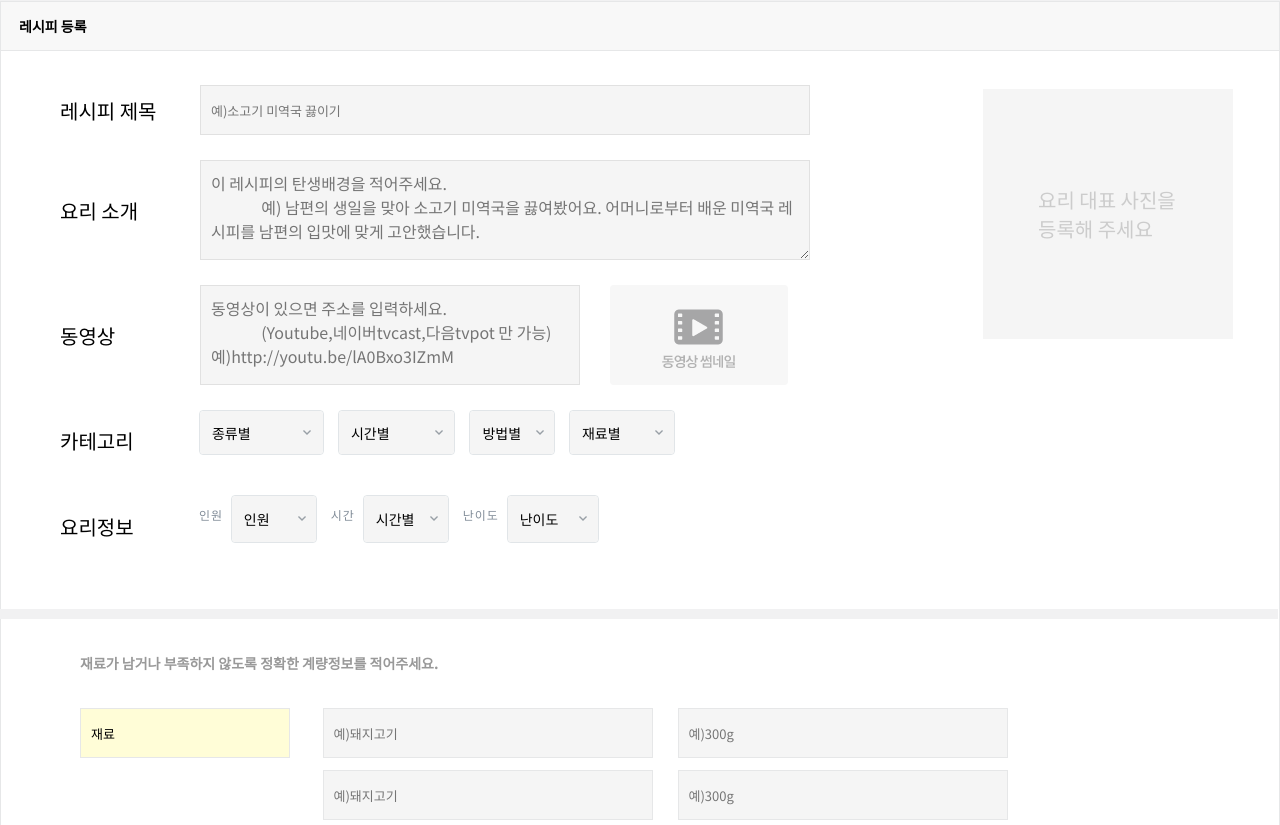
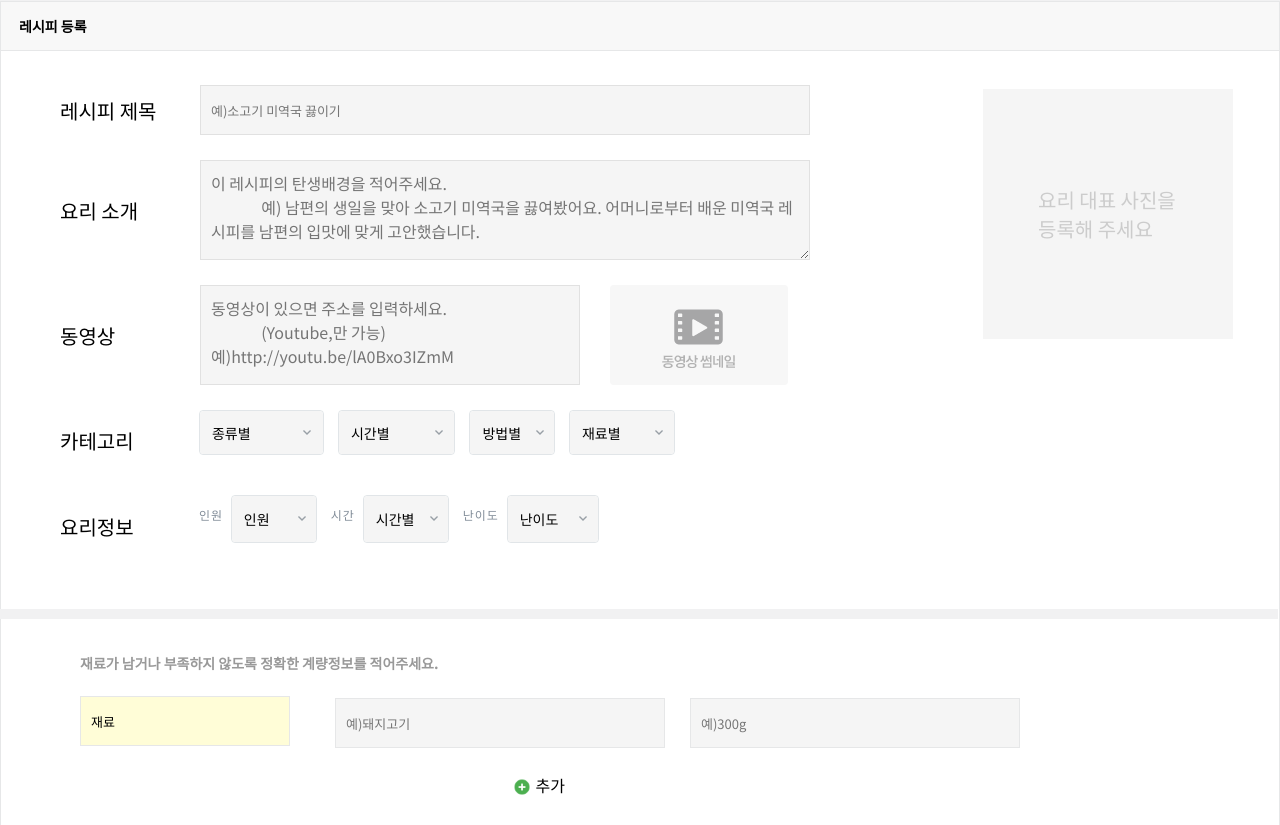
Before and after one commit to hongdaestudy/recipe-frontend, a React (Create React App) app: page /recipe/register in a window 1280 px wide. Shown: the part 175-1000 px from the top of the page. Built offline with nearby package versions, Linux system fonts and the light colour scheme; sample sign-in values are in the browser's storage.

Commit message:
form context 를 이용하여 구조 재설정 및 youtube url 에서 thumbnail 가져오기 기능

```diff
--- a/src/pages/RegisterPage/index.tsx
+++ b/src/pages/RegisterPage/index.tsx
@@ -1,5 +1,10 @@
 import React, { useEffect, useState } from 'react';
-import { SubmitHandler, useForm } from 'react-hook-form';
+import {
+  useForm,
+  FormProvider,
+  useFormContext,
+  SubmitHandler,
+} from 'react-hook-form';
 import styled from 'styled-components';
 import FlexBox from '../../component/Flex';
 import { Icon } from '../../component/Icon';
@@ -21,6 +26,7 @@ import {
 import { ImageInput } from '../../component/ImageInput';
 import { ColumnBox, FirstFormBox, FormBox, Label } from './template/styles';
 import Input from '../../component/Input/Input';
+import { FirstFormColumn } from './template/FirstFormColumn';
 
 export interface FormInput {
   recipeTitle: string;
@@ -44,10 +50,11 @@ export interface FormInput {
 // 포커스 지나가면 태그 자동 생성 기능
 
 export const RegisterPage = () => {
-  const { register, watch, handleSubmit } = useForm<FormInput>();
-
+  // const { register, watch, handleSubmit } = useForm<FormInput>();
+  const methods = useForm<FormInput>();
   const [imagePreview, setImagePreview] = useState<string>('');
-  const recipeImage = watch('recipeImage');
+  const [urlThumbnail, setUrlThumbnail] = useState<string>('');
+  const recipeImage = methods.watch('recipeImage');
 
   useEffect(() => {
     if (recipeImage && recipeImage.length > 0) {
@@ -68,157 +75,15 @@ export const RegisterPage = () => {
       <TopBox>
         <h1>레시피 등록</h1>
       </TopBox>
-      <FormWrapper onSubmit={handleSubmit(onSubmit)}>
-        {/* <FirstFormColumn /> */}
-        <FirstFormBox justifyContent="flex-start">
-          <FormBox justifyContent="space-around">
-            <FlexBox
-              style={{ width: '80%' }}
-              direction="column"
-              justifyContent="flex-start"
-            >
-              <ColumnBox justifyContent="flex-start">
-                <Label>레시피 제목</Label>
-                <Input
-                  {...register('recipeTitle')}
-                  as={'input'}
-                  width={610}
-                  height={50}
-                  style={{
-                    backgroundColor: '#f5f5f5',
-                    // paddingLeft: '6px 12px',
-                    border: '1px solid #e1e1e1',
-                  }}
-                  placeholder="예)소고기 미역국 끓이기"
+      <FormProvider {...methods}>
+        <FormWrapper onSubmit={methods.handleSubmit(onSubmit)}>
+          <FirstFormColumn
+            imagePreview={imagePreview}
+            setImagePreview={setImagePreview}
+            setUrlThumbnail={setUrlThumbnail}
+            urlThumbNail={urlThumbnail}
           />
-              </ColumnBox>
-              <ColumnBox justifyContent="flex-start">
-                <Label>요리 소개</Label>
-                <Input
-                  as={'textarea'}
-                  {...register('recipeDescription')}
-                  width={610}
-                  height={100}
-                  style={{
-                    fontSize: '16px',
-                    backgroundColor: '#f5f5f5',
-                    // paddingLeft: '6px 12px',
-                    border: '1px solid #e1e1e1',
-                  }}
-                  placeholder="이 레시피의 탄생배경을 적어주세요.
-              예) 남편의 생일을 맞아 소고기 미역국을 끓여봤어요. 어머니로부터 배운 미역국 레시피를 남편의 입맛에 맞게 고안했습니다."
-                />
-              </ColumnBox>
 
-              <ColumnBox justifyContent="flex-start">
-                <Label>동영상</Label>
-                <Input
-                  as={'textarea'}
-                  {...register('videoUrl')}
-                  width={380}
-                  height={100}
-                  style={{
-                    resize: 'none',
-                    fontSize: '16px',
-                    backgroundColor: '#f5f5f5',
-                    // paddingLeft: '6px 12px',
-                    border: '1px solid #e1e1e1',
-                    marginRight: '10px',
-                  }}
-                  placeholder="동영상이 있으면 주소를 입력하세요.
-              (Youtube,네이버tvcast,다음tvpot 만 가능) 예)http://youtu.be/lA0Bxo3IZmM"
-                />
-                <div>
-                  {/* thumbnail 등록 후 아이콘 제거  */}
-                  <Icon
-                    width={178}
-                    height={100}
-                    src={`${process.env.PUBLIC_URL}/assets/pic_none5.gif`}
-                  />
-                </div>
-              </ColumnBox>
-              <ColumnBox justifyContent="flex-start">
-                <Label>카테고리</Label>
-                <FlexBox justifyContent="flex-start" style={{ width: '100%' }}>
-                  <Select
-                    {...register('category')}
-                    width={125}
-                    options={categoryOption1}
-                  />
-                  <Select
-                    {...register('occasion')}
-                    width={117.5}
-                    options={categoryOption2}
-                  />
-                  <Select
-                    {...register('method')}
-                    width={85.5}
-                    options={categoryOption3}
-                  />
-                  <Select
-                    {...register('ingredient')}
-                    width={106}
-                    options={categoryOption4}
-                  />
-                </FlexBox>
-              </ColumnBox>
-              <ColumnBox justifyContent="flex-start">
-                <Label>요리정보</Label>
-                <FlexBox justifyContent="flex-start" style={{ width: '100%' }}>
-                  <Select
-                    {...register('totalNumber')}
-                    column={false}
-                    label="인원"
-                    width={86}
-                    options={categoryOption5}
-                  />
-                  <Select
-                    column={false}
-                    width={86}
-                    {...register('infoTime')}
-                    label={'시간'}
-                    style={{ transform: "translateX('14px')" }}
-                    options={categoryOption2}
-                  />
-                  <Select
-                    column={false}
-                    {...register('difficulty')}
-                    width={92}
-                    style={{ transform: "translateX('14px')" }}
-                    label={'난이도'}
-                    options={categoryOption7}
-                  />
-                </FlexBox>
-              </ColumnBox>
-            </FlexBox>
-            <FlexBox
-              style={{
-                position: 'relative',
-                height: '100%',
-                marginRight: '15px',
-                transform: ' translateY(-120px)',
-              }}
-              alignItems="flex-start"
-            >
-              <ImageInputWrapper>
-                {!imagePreview ? (
-                  <Label>요리 대표 사진을 등록해 주세요</Label>
-                ) : (
-                  <ImagePreview
-                    src={`${imagePreview}`}
-                    alt="레시피 대표 이미지"
-                  />
-                )}
-                <TitleImageInput
-                  {...register('recipeImage')}
-                  id="picture"
-                  type="file"
-                />
-              </ImageInputWrapper>
-              {/* 대표 사진 업데이트 */}
-            </FlexBox>
-          </FormBox>
-        </FirstFormBox>
           <SecondFormField />
           <ThirdFormColumn />
 
@@ -230,6 +95,7 @@ export const RegisterPage = () => {
             <CancelBtn>취소</CancelBtn>
           </FirstFormBox>
         </FormWrapper>
+      </FormProvider>
     </Container>
   );
 };
--- a/src/pages/RegisterPage/template/FirstFormColumn.tsx
+++ b/src/pages/RegisterPage/template/FirstFormColumn.tsx
@@ -1,4 +1,4 @@
-import React from 'react';
+import React, { useEffect } from 'react';
 import FlexBox from '../../../component/Flex';
 import { Icon } from '../../../component/Icon';
 import Input from '../../../component/Input/Input';
@@ -13,12 +13,43 @@ import {
   categoryOption7,
 } from './data';
 import { ImageInput } from '../../../component/ImageInput';
-import { useForm } from 'react-hook-form';
-import { FormInput } from '..';
+import { useForm, useFormContext } from 'react-hook-form';
+import {
+  FormInput,
+  ImageInputWrapper,
+  ImagePreview,
+  TitleImageInput,
+} from '..';
+
+interface FirstFormColumnProps {
+  imagePreview: string;
+  setImagePreview: React.Dispatch<React.SetStateAction<string>>;
+  urlThumbNail: string;
+  setUrlThumbnail: React.Dispatch<React.SetStateAction<string>>;
+}
 
 // page 의 state들을 상속
-export const FirstFormColumn = () => {
-  const { register, watch } = useForm<FormInput>();
+export const FirstFormColumn = ({
+  imagePreview,
+  setImagePreview,
+  urlThumbNail,
+  setUrlThumbnail,
+}: FirstFormColumnProps) => {
+  const { register, watch } = useFormContext();
+
+  const videoUrlValue = watch('videoUrl');
+
+  useEffect(() => {
+    if (videoUrlValue) {
+      // youtube 만 처리
+      const videoIdArr: any[] = videoUrlValue.split('/');
+      const id = videoIdArr[videoIdArr.length - 1];
+      //https://youtu.be/FxKiuNUfTZg
+      //https://img.youtube.com/vi/6PlkYCfW0_U/mqdefault.jpg 320 x 180
+      console.log(id);
+      setUrlThumbnail(`https://img.youtube.com/vi/${id}/mqdefault.jpg`);
+    }
+  }, [videoUrlValue]);
 
   return (
     <FirstFormBox justifyContent="flex-start">
@@ -77,14 +108,18 @@ export const FirstFormColumn = () => {
                 marginRight: '10px',
               }}
               placeholder="동영상이 있으면 주소를 입력하세요.
-              (Youtube,네이버tvcast,다음tvpot 만 가능) 예)http://youtu.be/lA0Bxo3IZmM"
+              (Youtube,만 가능) 예)http://youtu.be/lA0Bxo3IZmM"
             />
             <div>
               {/* thumbnail 등록 후 아이콘 제거  */}
               <Icon
                 width={178}
                 height={100}
-                src={`${process.env.PUBLIC_URL}/assets/pic_none5.gif`}
+                src={
+                  urlThumbNail.length === 0
+                    ? `${process.env.PUBLIC_URL}/assets/pic_none5.gif`
+                    : urlThumbNail
+                }
               />
             </div>
           </ColumnBox>
@@ -144,19 +179,26 @@ export const FirstFormColumn = () => {
         </FlexBox>
         <FlexBox
           style={{
+            position: 'relative',
             height: '100%',
             marginRight: '15px',
             transform: ' translateY(-120px)',
           }}
           alignItems="flex-start"
         >
-          <ImageInput
-            label="요리대표사진을 등록해 주세요"
-            isLabel={true}
-            placeholder="요리대표사진을 등록해 주세요"
-            width={250}
-            height={250}
-          />
+          <ImageInputWrapper>
+            {!imagePreview ? (
+              <Label>요리 대표 사진을 등록해 주세요</Label>
+            ) : (
+              <ImagePreview src={`${imagePreview}`} alt="레시피 대표 이미지" />
+            )}
+            <TitleImageInput
+              {...register('recipeImage')}
+              id="picture"
+              type="file"
+            />
+          </ImageInputWrapper>
+          {/* 대표 사진 업데이트 */}
         </FlexBox>
       </FormBox>
     </FirstFormBox>
--- a/src/pages/RegisterPage/template/SecondFormField.tsx
+++ b/src/pages/RegisterPage/template/SecondFormField.tsx
@@ -12,8 +12,10 @@ import {
   LineDiv,
 } from './styles';
 import AddIcon from '../../../../public/assets/add_icon.png';
+import { useFormContext } from 'react-hook-form';
 
 export const SecondFormField = () => {
+  const { register } = useFormContext();
   return (
     <FirstFormBox direction="column">
       <H3>재료가 남거나 부족하지 않도록 정확한 계량정보를 적어주세요.</H3>
@@ -34,37 +36,13 @@ export const SecondFormField = () => {
             />
           </FlexBox>
 
-          <FlexBox style={{ width: '100%' }} direction="column">
-            <InputBox style={{ width: '100%' }} justifyContent="flex-start">
-              <Input
-                as={'input'}
-                placeholder="예)돼지고기"
-                width={330}
-                height={50}
-              />
-              <Input
-                as={'input'}
-                placeholder="예)300g"
-                width={330}
-                style={{ marginLeft: '25px' }}
-                height={50}
-              />
-            </InputBox>
-            <InputBox style={{ width: '100%' }} justifyContent="flex-start">
-              <Input
-                as={'input'}
-                placeholder="예)돼지고기"
-                width={330}
-                height={50}
-              />
-              <Input
-                as={'input'}
-                placeholder="예)300g"
-                width={330}
-                style={{ marginLeft: '25px' }}
-                height={50}
-              />
-            </InputBox>
+          <FlexBox
+            style={{ width: '100%', transform: 'translateY(-60px)' }}
+            direction="column"
+            alignItems="flex-start"
+          >
+            {/* fields array로 구현 */}
+
             <InputBox style={{ width: '100%' }} justifyContent="flex-start">
               <Input
                 as={'input'}
```
Lines whose indentation alone changed are shown as unchanged.
